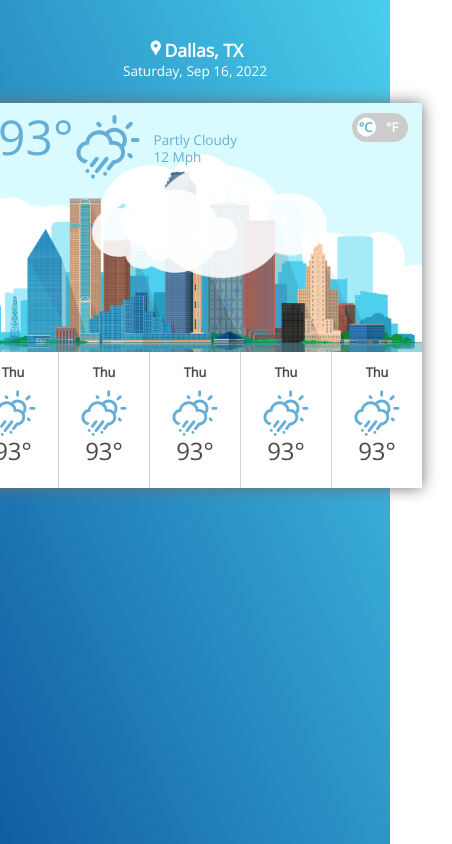
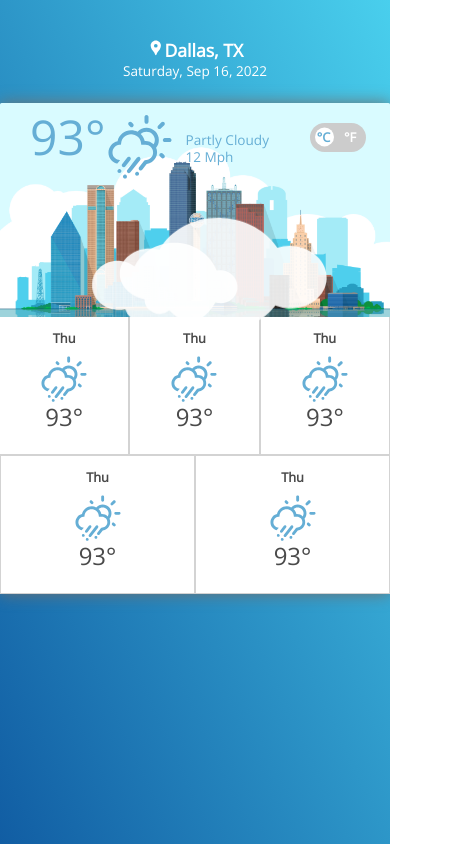
Before and after one commit to RajPatel97/WeatherApp, a React (Create React App) app: page / in a window 390 px wide. Shown: the whole page, 452 px wide, since content can reach past the window. Built offline with nearby package versions, Linux system fonts and the light colour scheme.

Commit message:
style changes for mobile devices

```diff
--- a/src/App.js
+++ b/src/App.js
@@ -26,5 +26,9 @@ const Container = styled.div`
   align-items: center;
   justify-content: center;
   width: 100%;
+
+  @media screen and (max-width: 640px) {
+    width: 100vw;
+  }
 `;
 export default App;
--- a/src/components/Card.jsx
+++ b/src/components/Card.jsx
@@ -4,11 +4,12 @@ import { WiDayRainWind } from "react-icons/wi";
 import { palette } from "../constants/colors";
 import Dallas from "../assets/Dallas.png";
 import ToggleSwitch from "./ToggleSwitch";
+// import { breakpoints } from "../constants/mixins";
 
 const WeatherHeader = () => {
   return (
     <WeatherHeaderContainer>
-      <div className="left">
+      <div className="weather_Status">
         <p>93&#176;</p>
         <WiDayRainWind size={70}></WiDayRainWind>
         <ul>
@@ -16,7 +17,7 @@ const WeatherHeader = () => {
           <li>12 mph</li>
         </ul>
       </div>
-      <ToggleSwitch className="right" />
+      <ToggleSwitch />
     </WeatherHeaderContainer>
   );
 };
@@ -63,11 +64,8 @@ const Container = styled.div`
   z-index: 10;
   /* background-color: white; */
   /* width: 100%; */
-
-  .vl {
-    /* position: relative;
-    top: -2px; */
-    /* border-left: 1px solid lightgrey; */
+  @media screen and (max-width: 640px) {
+    width: 100%;
   }
 `;
 
@@ -79,10 +77,18 @@ const BackgroundImage = styled.img`
 
 const ForcastContainer = styled.div`
   display: flex;
+  flex-wrap: wrap;
+  width: 100%;
+  /* flex-grow: 2; */
+
   /* going to eliminate the gap between the image and the forecast cards  */
   z-index: -1;
   position: relative;
   top: -3px;
+
+  @media screen and (max-width: 640px) {
+    width: 100%;
+  }
 `;
 
 const ForcastCard = styled.div`
@@ -93,7 +99,9 @@ const ForcastCard = styled.div`
   color: ${palette.darkGrey};
   background-color: ${palette.white};
   padding: 15px 20px 25px 20px;
-  width: 100%;
+  /* width: 100%; */
+  flex-grow: 1;
+
   border-left: 1px solid lightgrey;
 
   :nth-child(1) {
@@ -109,10 +117,15 @@ const ForcastCard = styled.div`
   .temp {
     font-size: 1.5rem;
   }
+  /* prioritizing flex box to make up 20% of container when it can */
+  @media screen and (max-width: 640px) {
+    flex-basis: 20%;
+    border: 1px solid lightgrey;
+  }
 `;
 
 const WeatherHeaderContainer = styled.div`
-  margin: 10px 0 0 30px;
+  /* margin: 10px 0 0 30px; */
   position: absolute;
   color: ${palette.blue};
   display: flex;
@@ -120,8 +133,9 @@ const WeatherHeaderContainer = styled.div`
   justify-content: space-between;
   width: 100%;
 
-  .left {
+  .weather_Status {
     display: flex;
+    margin: 10px 0 0 30px;
   }
 
   p {
--- a/src/components/ToggleSwitch.jsx
+++ b/src/components/ToggleSwitch.jsx
@@ -1,5 +1,4 @@
 import styled from "styled-components";
-import { WiCelsius, WiFahrenheit } from "react-icons/wi";
 import { palette } from "../constants/colors";
 
 const ToggleSwitch = () => {
@@ -9,20 +8,22 @@ const ToggleSwitch = () => {
       <div className="toggle__slider">
         <p className="symbol left">&#176;C</p>
         <p className="symbol right">&#176;F</p>
-        {/* <WiCelsius className="symbol left" color="black" size={25} />
-        <WiFahrenheit className="symbol right" color="black" size={25} /> */}
       </div>
     </Toggle>
   );
 };
 
 const Toggle = styled.label`
+  position: absolute;
+  right: 80px;
+  top: 20px;
   /* display: inline-block; */
-  margin-right: 100px;
+  /* margin-right: 100px; */
   /* TODO: this is a temp fix above  */
   cursor: pointer;
 
   .symbol {
+    position: relative;
     display: flex;
     align-items: center;
     z-index: 9;
--- a/src/icons/Clouds.jsx
+++ b/src/icons/Clouds.jsx
@@ -78,6 +78,10 @@ const Container = styled.svg`
   &.cloud-two {
     animation: move-around2 35s infinite;
   }
+
+  @media screen and (max-width: 640px) {
+    /* visibility: hidden; */
+  }
 `;
 
 export { CloudOne, CloudTwo };
```
